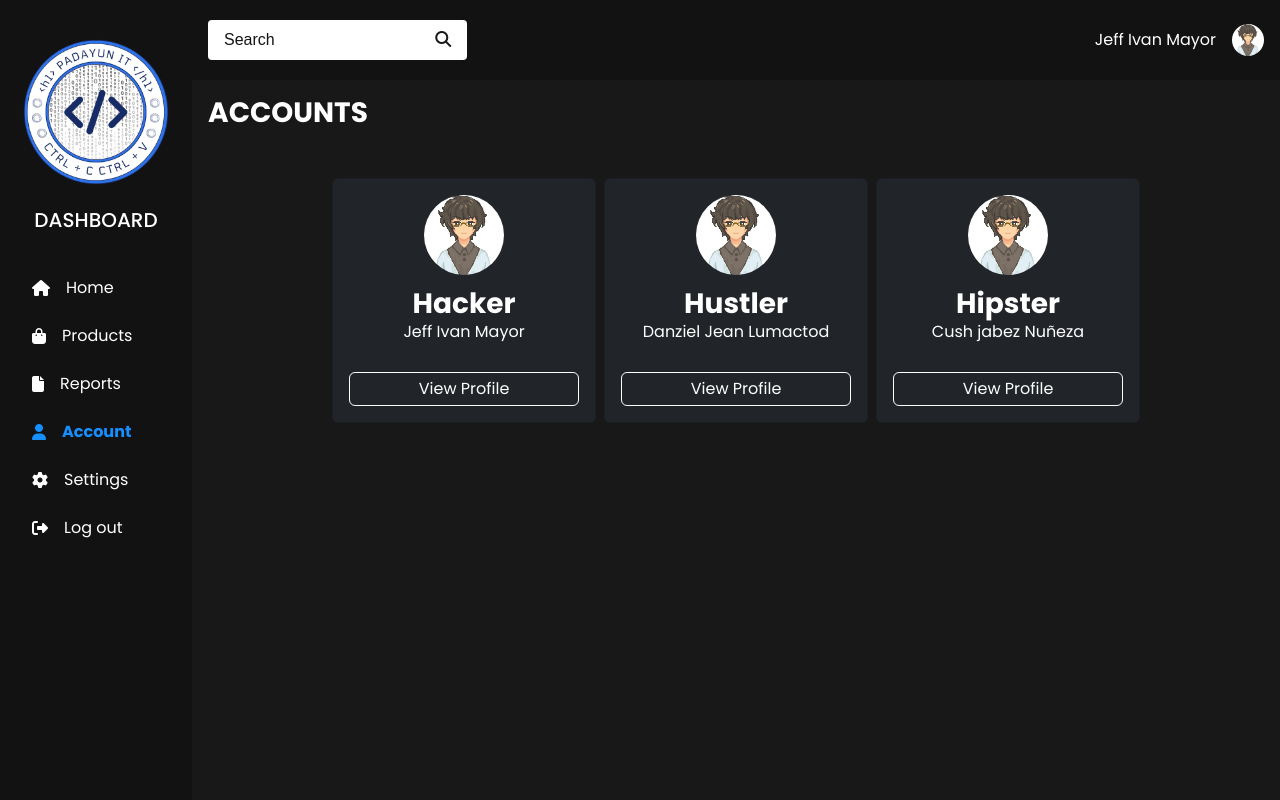
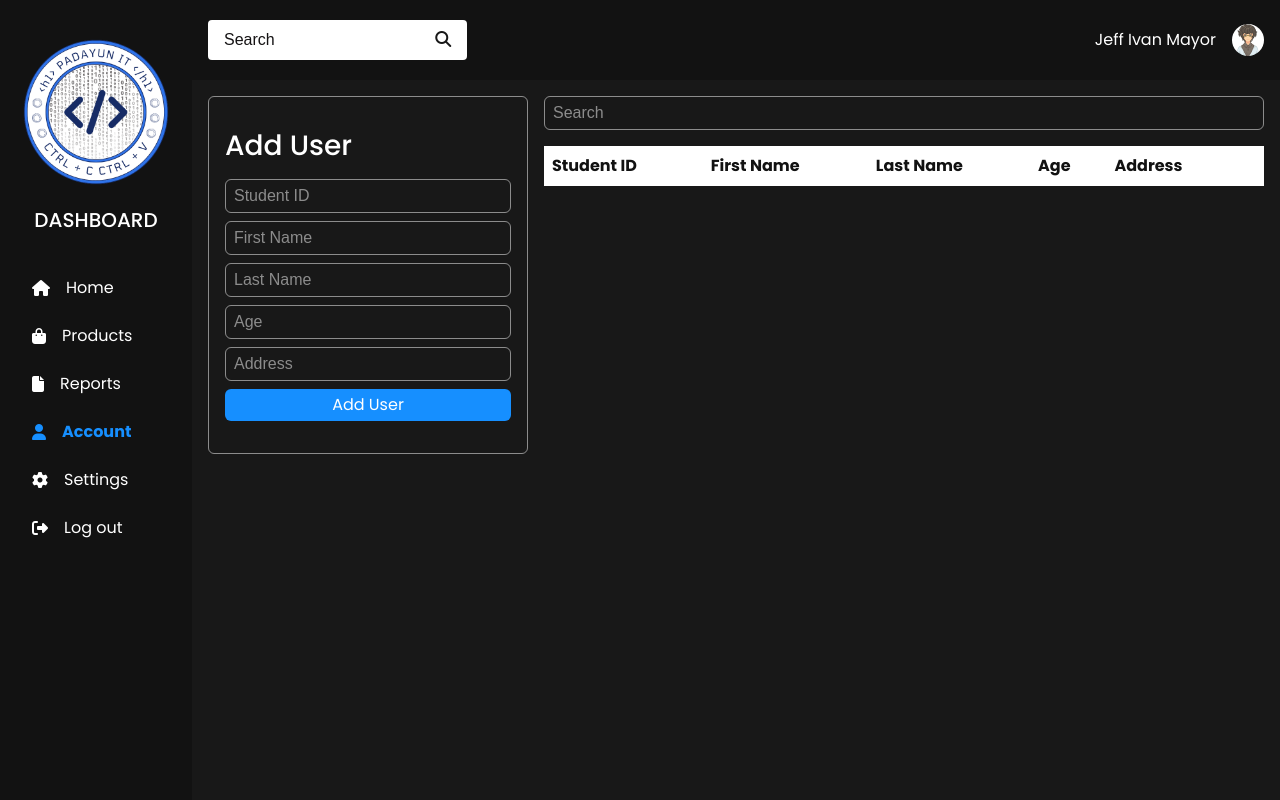
Before and after one commit to oneetnwt/IPT, a PHP site: page /dashboard/account.html in a window 1280 px wide. Run offline with PHP 8.4, Linux system fonts and the light colour scheme; lists and menus that the app fills with data are empty; some libraries are stand-ins or nearby versions.

Commit message:
Added add function in account section

```diff
--- a/dashboard/account.html
+++ b/dashboard/account.html
@@ -8,6 +8,8 @@
   <link rel="icon" href="../assets/padayunITLogo.png" />
   <!-- Bootstrap CSS -->
   <link rel="stylesheet" href="https://cdn.jsdelivr.net/npm/bootstrap@5.3.3/dist/css/bootstrap.min.css" />
+  <!-- JQUERY CDN -->
+  <script src="https://code.jquery.com/jquery-3.7.1.js" integrity="sha256-eKhayi8LEQwp4NKxN+CfCh+3qOVUtJn3QNZ0TciWLP4=" crossorigin="anonymous"></script>
   <title>Dashboard</title>
 </head>
 
@@ -52,53 +54,43 @@
       </div>
     </div>
     <div class="content">
-      <h3 style="margin: 0 !important; text-transform: uppercase; font-weight: 700">Accounts</h3>
-
-      <div class="container">
-        <div class="row gap-2 d-flex justify-content-center align-items-center mt-5">
-          <div class="col-md-4 col-lg-3 d-flex align-items-stretch">
-            <div class="card p-3 text-center bg-dark text-white h-100 w-100">
-              <img src="../assets/profile.jpg" class="rounded-circle mx-auto mb-2" style="width: 5rem" />
-              <div class="my-1">
-                <h3 class="fw-bold">Hacker</h3>
-                <p class="text-white" style="font-size: 1rem">
-                  Jeff Ivan Mayor
-                </p>
-              </div>
-              <button class="btn btn-dark mt-4 p-1">View Profile</button>
-            </div>
-          </div>
-          <!-- Another -->
-          <div class="col-md-4 col-lg-3 d-flex align-items-stretch">
-            <div class="card p-3 text-center bg-dark text-white h-100 w-100">
-              <img src="../assets/profile.jpg" class="rounded-circle mx-auto mb-2" style="width: 5rem" />
-              <div class="my-1">
-                <h3 class="fw-bold">Hustler</h3>
-                <p class="text-white" style="font-size: 1rem">
-                  Danziel Jean Lumactod
-                </p>
-              </div>
-              <button class="btn btn-dark mt-4 p-1">View Profile</button>
-            </div>
-          </div>
-
-          <div class="col-md-4 col-lg-3 d-flex align-items-stretch">
-            <div class="card p-3 text-center bg-dark text-white h-100 w-100">
-              <img src="../assets/profile.jpg" class="rounded-circle mx-auto mb-2" style="width: 5rem" />
-              <div class="my-1">
-                <h3 class="fw-bold">Hipster</h3>
-                <p class="text-white" style="font-size: 1rem">
-                  Cush jabez Nuñeza
-                </p>
-              </div>
-              <button class="btn btn-dark mt-4 p-1">View Profile</button>
-            </div>
-          </div>
+      <div class="main-user">
+        <div class="userForm">
+          <h3>Add User</h3>
+          <form action="" id="userForm" style="margin-top: 1rem !important;">
+            <input type="number" placeholder="Student ID" class="userInput" id="studentID">
+            <input type="text" placeholder="First Name" class="userInput" id="firstName">
+            <input type="text" placeholder="Last Name" class="userInput" id="lastName">
+            <input type="number" placeholder="Age" class="userInput" id="age">
+            <input type="text" placeholder="Address" class="userInput" id="address">
+            <button type="button" style="background: #168FFF; color: white; border: none; border-radius: 6px; padding: 0.25rem 0.5rem !important;" onclick="addUser()">Add User</button>
+            <button type="button" style="background: #168FFF; color: white; border: none; border-radius: 6px; padding: 0.25rem 0.5rem !important; display: none;">Update User</button>
+          </form>
+        </div>
+        <div class="userTable">
+          <p id="alertMessage" style="border: 1px solid white; padding: 0.5rem 1rem !important; margin: 1rem 0 !important; border-radius: 0.25rem; display: none;"></p>
+          <input type="text" placeholder="Search" class="searchInput" id="searchUser">
+          <table>
+            <thead>
+              <tr>
+                <th>Student ID</th>
+                <th>First Name</th>
+                <th>Last Name</th>
+                <th>Age</th>
+                <th>Address</th>
+                <th></th>
+              </tr>
+            </thead>
+            <tbody id="userTableBody">
+                <!-- DATA HERE -->
+            </tbody>
+          </table>
         </div>
       </div>
     </div>
   </div>
   <!-- Icon -->
+   <script src="script/script.js"></script>
   <script src="https://kit.fontawesome.com/e2b033f311.js" crossorigin="anonymous"></script>
 </body>
 
--- /dev/null
+++ b/dashboard/script/script.js
@@ -0,0 +1,51 @@
+function addUser(){
+    let id = $("#studentID").val();
+    let fname = $("#firstName").val();
+    let lname = $("#lastName").val();
+    let age = $("#age").val();
+    let address = $("#address").val();
+
+    if(id != "" || fname != "" || lname != "" || age != "" || address != ""){
+        let newRow = $("<tr></tr>")
+
+        newRow.append(`
+            <td>${id}</td>
+            <td>${fname}</td>
+            <td>${lname}</td>
+            <td>${age}</td>
+            <td>${address}</td>
+            <td>
+                <button style="padding: 0 0.25rem !important; border: none; background-color:#FF964F; color: white;"><i class="fa-solid fa-pencil"></i></button>
+                <button style="padding: 0 0.25rem !important; border: none; background-color: #F74141; color: white;"><i class="fa fa-trash" aria-hidden="true"></i></button>
+            </td>
+            `)
+
+            $("#alertMessage").css("display", "block")
+            $("#alertMessage").css("border", "1px solid #77DD77")
+            $("#alertMessage").css("color", "#77DD77")
+            $("#alertMessage").html("User Added Successfully")
+
+            setTimeout(function(){
+                $("#alertMessage").css("display", "none")
+            }, 3000)
+
+            $("#userTableBody").append(newRow)
+
+            id = $("#studentID").val("");
+            fname = $("#firstName").val("");
+            lname = $("#lastName").val("");
+            age = $("#age").val("");
+            address = $("#address").val("");
+
+
+    } else {
+        $("#alertMessage").css("display", "block")
+        $("#alertMessage").css("border", "1px solid #F74141")
+        $("#alertMessage").css("color", "#F74141")
+        $("#alertMessage").html("Please fill in all fields")
+
+        setTimeout(function(){
+            $("#alertMessage").css("display", "none")
+        }, 3000)
+    }
+}
--- a/dashboard/styles/styles.css
+++ b/dashboard/styles/styles.css
@@ -308,3 +308,48 @@ button.btn:hover {
     background-image: url(../../assets/profile-hover.png);
     /* Change on hover */
 }
+
+/* Accounts */
+.main-user {
+    display: grid;
+    grid-template-columns: 20rem 1fr;
+    gap: 1rem;
+}
+
+.userForm, .userTable {
+    height: 100%;
+    width: 100%;
+}
+
+.userForm {
+    border: 1px solid rgba(255, 255, 255, 0.5);
+    padding: 2rem 1rem !important;
+    border-radius: 6px;
+}
+
+#userForm {
+    display: flex;
+    flex-direction: column;
+    gap: 0.5rem;
+}
+
+.userInput, .searchInput {
+    padding: 0.25rem 0.5rem !important;
+    width: auto;
+    border: 1px solid rgba(255, 255, 255, 0.5);
+    background: transparent;
+    color: #fff;
+    border-radius: 6px;
+}
+
+.userInput::placeholder, .searchInput::placeholder {
+    color: rgba(255, 255, 255, 0.5);
+}
+
+.searchInput {
+    width: 100%;
+}
+
+.userTable > table {
+    width: 100%;
+}
```
